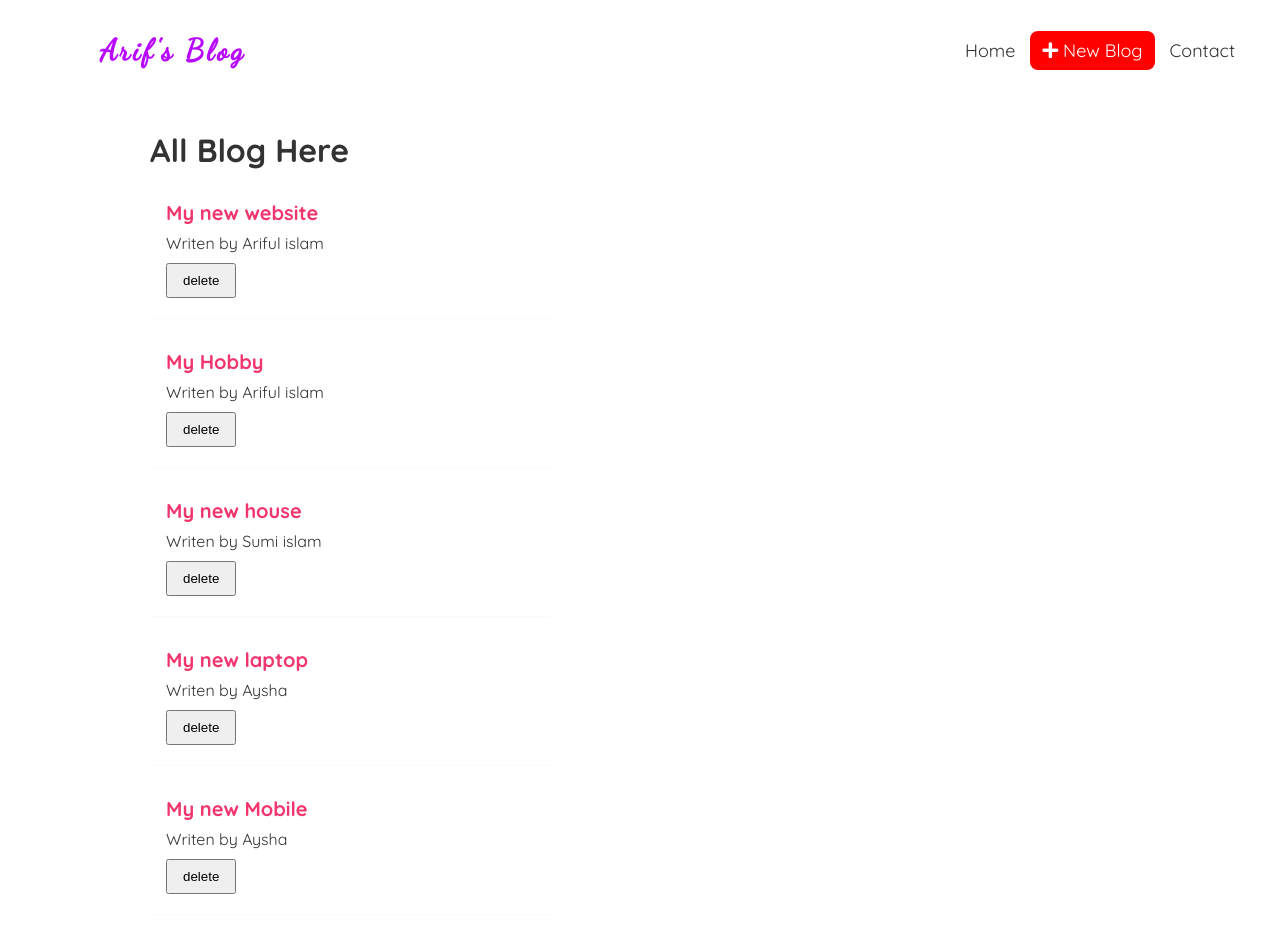
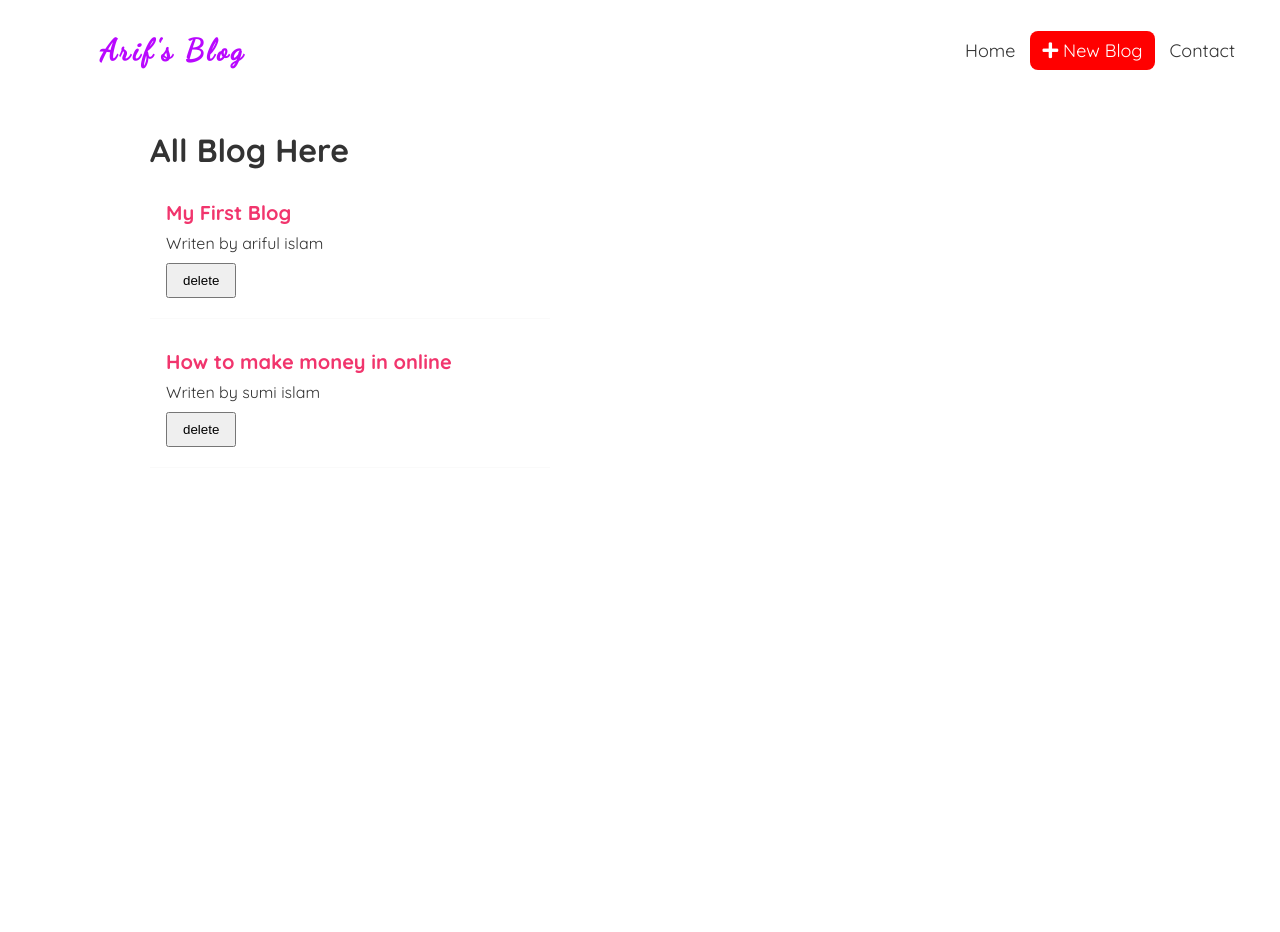
Before and after one commit to arifislamfx/arif-s-blog, a React (Create React App) app: page / in a window 1280 px wide. Shown: the top 932 px of the page. After the commit the page ends 800 px from the top, so only its background shows below. Built offline with nearby package versions, Linux system fonts and the light colour scheme; data requests are answered from the project's data file.

Commit message:
play with useEffect hook

```diff
--- /dev/null
+++ b/data/db.json
@@ -0,0 +1,16 @@
+{
+    "blogs": [
+        {
+            "title": "My First Blog",
+            "body": "Hello there, This is my first blog in this website. Hopefully you guys enjoy this blog post.",
+            "author": "ariful islam",
+            "id": "1"
+        },
+        {
+            "title": "How to make money in online",
+            "body": "Hello learners, Today i will share how to make money in online with very simple way",
+            "author": "sumi islam",
+            "id": "2"
+        }
+    ]
+}
--- a/src/components/Home.js
+++ b/src/components/Home.js
@@ -1,30 +1,33 @@
-import { useState } from "react";
+import { useEffect, useState } from "react";
 import BlogList from "./BlogList";
 
 
 const Home = () => {
 
- const [blogs, setBlogs] = useState([
-     {title: 'My new website', body: 'This is my brand new website', author: 'Ariful islam', id: 1},
-     {title: 'My Hobby', body: 'Coding is my passion', author: 'Ariful islam', id: 2},
-     {title: 'My new house', body: 'This is my brand new house', author: 'Sumi islam', id: 3},
-     {title: 'My new laptop', body: 'This is my brand new laptop', author: 'Aysha', id: 4},
-     {title: 'My new Mobile', body: 'This is my brand new mobile', author: 'Aysha', id: 5}
- ]);
+ const [blogs, setBlogs] = useState(null);
+ const [isPanding, setPanding] = useState(true);
 
  const handleDelete = (id) => {
      const deleteBlog = blogs.filter(blog => blog.id !== id);
      setBlogs(deleteBlog);
  }
 
-
+    useEffect(() => {
+            fetch('http://localhost:8000/blogs')
+            .then(res => {
+                return res.json();
+            })
+            .then(data => {
+                console.table(data);
+                setBlogs(data)
+                setPanding(false)
+            });
+    },[]);
     return (
         <div>
             <div className="home">
-              <BlogList blogs={blogs} title = "All Blog Here" handleDelete={handleDelete} />
-
-              {/* <BlogList blogs={blogs.filter((blog) => blog.author === 'Ariful islam')} title = "Ariful's Blog Here" handleDelete={handleDelete} />
-              <BlogList blogs={blogs.filter((blog) => blog.author === 'Aysha')} title = "Aysha's Blog" handleDelete={handleDelete} /> */}
+                {isPanding && <div> <h1>loading........ </h1></div>}
+              { blogs && <BlogList blogs={blogs} title = "All Blog Here" handleDelete={handleDelete}/> }
             </div>
         </div>
     )
```
